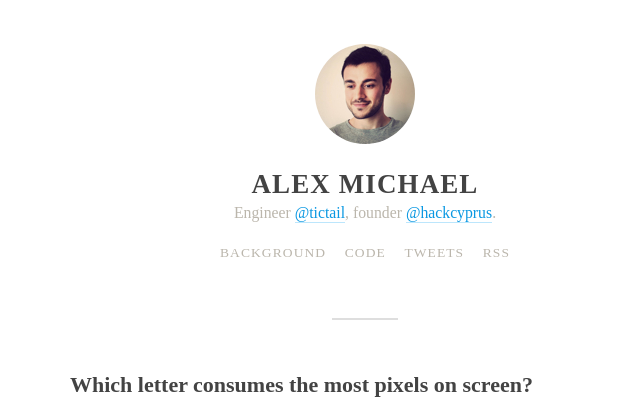
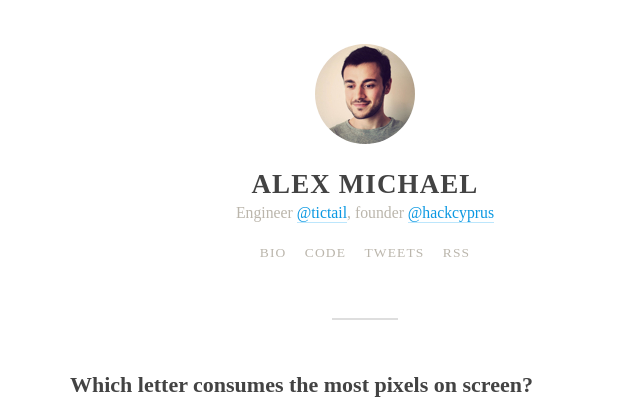
Before and after one commit to alexmic/alexmic.github.com, a Jekyll site: the page built from index.html, in a window 1280 px wide. Shown: the top 399 px of the page, without its empty margins (275-915 px from the left). Built offline with Jekyll 4.4.1, drawn with Linux system fonts in a browser that asks for light colours.

Commit message:
Rename "Background" to "Bio"

```diff
--- a/_layouts/default.html
+++ b/_layouts/default.html
@@ -22,9 +22,9 @@
       <header>
         <a href="/" class="face">&nbsp;</a>
         <h1><a href="/">Alex Michael</a></h1>
-        <h3>Engineer <a href="http://tictail.com">@tictail</a>, founder <a href="http://hackcyprus.com">@hackcyprus</a>.</h3>
+        <h3>Engineer <a href="http://tictail.com">@tictail</a>, founder <a href="http://hackcyprus.com">@hackcyprus</a></h3>
         <nav>
-          <a href="/about.html">Background</a>
+          <a href="/about.html">Bio</a>
           <a href="https://github.com/alexmic">Code</a>
           <a href="https://twitter.com/alexismic">Tweets</a>
           <a class="rss" href="/feed.xml">RSS</a>
```
